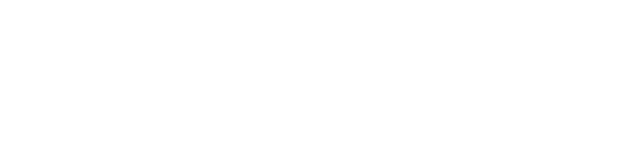
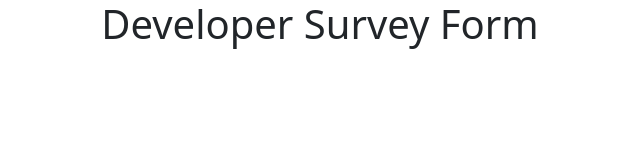
Before and after one commit to Drethetechgeek/survey_form, a plain HTML site: page index.html in a window 1280 px wide. Shown: the whole page, without its empty margins (320-960 px from the left). Drawn offline with nearby package versions, Linux system fonts and the light colour scheme.

Commit message:
created heading, created form

```diff
--- a/index.html
+++ b/index.html
@@ -7,6 +7,15 @@
         <link href="https://cdn.jsdelivr.net/npm/bootstrap@5.3.3/dist/css/bootstrap.min.css" rel="stylesheet" integrity="sha384-QWTKZyjpPEjISv5WaRU9OFeRpok6YctnYmDr5pNlyT2bRjXh0JMhjY6hW+ALEwIH" crossorigin="anonymous">
     </head>
     <body>
+        <div class="container">
+            <div class="row">
+                <div class="col">
+                <h1 class="text-center">Developer Survey Form</h1>
+        </div>
+        <form>
+
+        </form>
+
         <script src="https://cdn.jsdelivr.net/npm/bootstrap@5.3.3/dist/js/bootstrap.bundle.min.js" integrity="sha384-YvpcrYf0tY3lHB60NNkmXc5s9fDVZLESaAA55NDzOxhy9GkcIdslK1eN7N6jIeHz" crossorigin="anonymous"></script>
     </body>
 </html>
```
